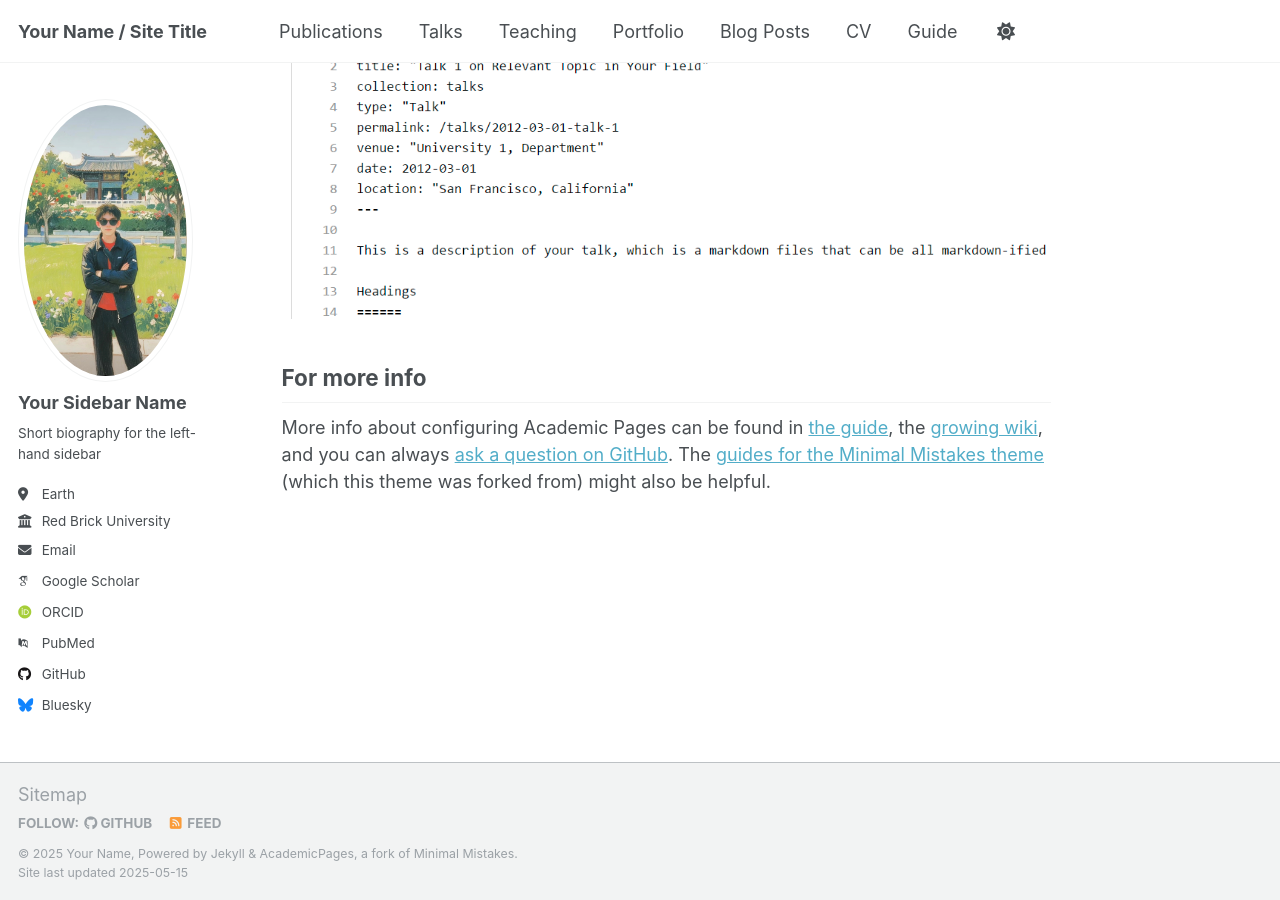
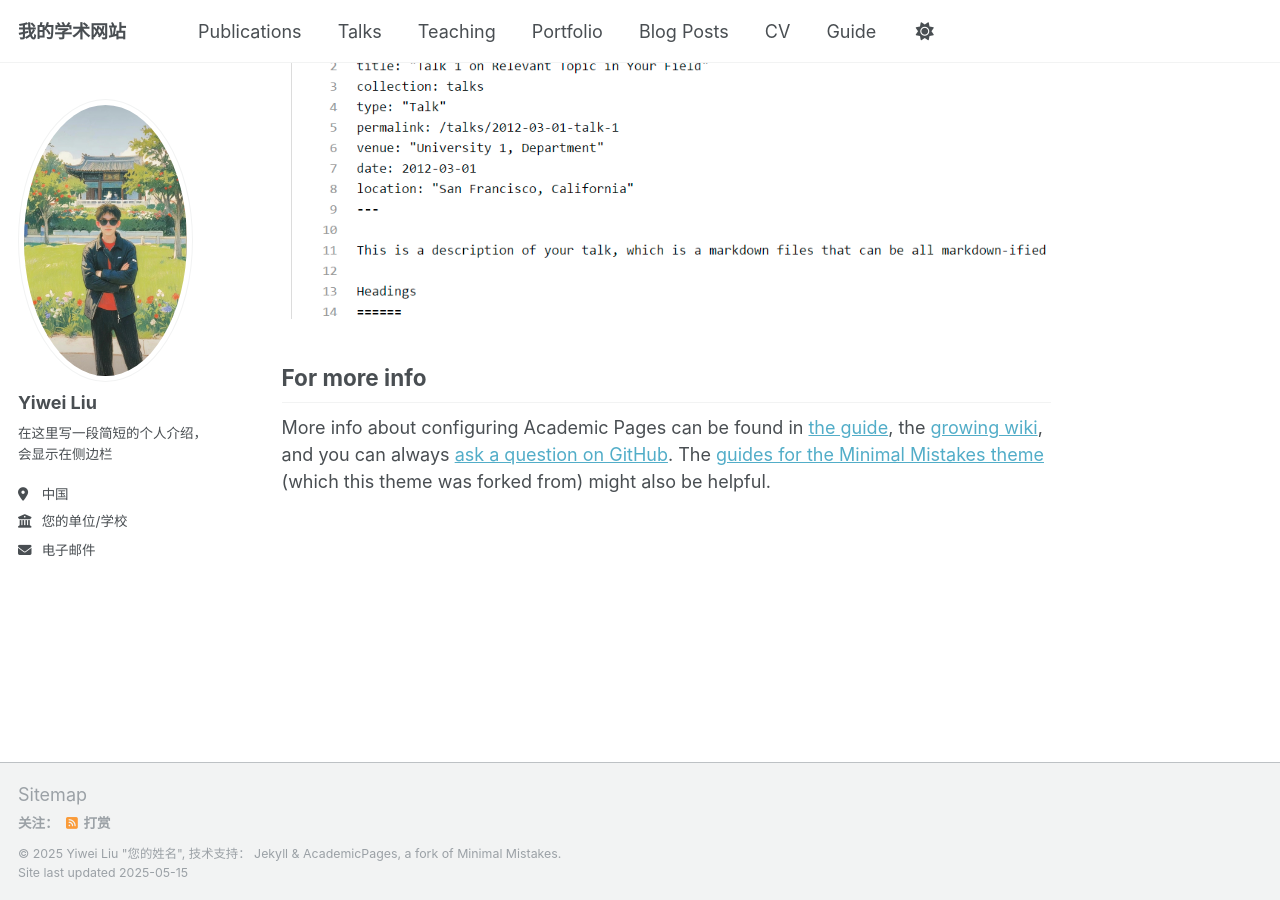
Before and after one commit to lywlywlywlywlyw/lywlywlywlywlyw.github.io, a Jekyll site: the page built from _pages/about.md, in a window 1280 px wide and 900 px high, scrolled down 2636 px. Built offline with Jekyll 4.4.1, drawn with Linux system fonts in a browser that asks for light colours; some web fonts are replaced.

Commit message:
Add files via upload

```diff
--- a/_config.yml
+++ b/_config.yml
@@ -7,15 +7,15 @@
 # server process.
 
 # Basic Site Settings
-locale                   : "en-US"
+locale                   : "zh-CN"
 site_theme               : "default"
-title                    : "Your Name / Site Title"
+title                    : 我的学术网站
 title_separator          : "-"
-name                     : &name "Your Name"
-description              : &description "personal description"
-url                      : https://academicpages.github.io # the base hostname & protocol for your site e.g. "https://[your GitHub username].github.io" or if you already have some other page hosted on Github then use "https://[your GitHub username].github.io/[Your Repo Name]"
-baseurl                  : "" # the subpath of your site, e.g. "/blog"
-repository               : "academicpages/academicpages.github.io"
+name                     : Yiwei Liu  "您的姓名"
+description              : 个人学术网站
+url                      : https://lywlywlywlywlyw.github.io # 您的网站URL
+baseurl                  : "" # 子路径，一般留空
+repository               : "lywlywlywlywlyw/lywlywlywlywlyw.github.io" # 您的GitHub仓库
 
 # Site Author - The following control what appear as part of the author content on the side bar.
 #               If a field is blank the icon and link will not appear, otherwise it will be shown.
@@ -23,67 +23,66 @@ repository               : "academicpages/academicpages.github.io"
 author:
   # Biographic information
   avatar           : "profile.png"
-  name             : "Your Sidebar Name"
-  pronouns         : # example: "she/her"
-  bio              : "Short biography for the left-hand sidebar"
-  location         : "Earth"
-  employer         : "Red Brick University"
-  uri              : # URL
-  email            : "none@example.org"
+  name             : "Yiwei Liu"
+  pronouns         : # 例如："他/他的"
+  bio              : "在这里写一段简短的个人介绍，会显示在侧边栏"
+  location         : "中国"
+  employer         : "您的单位/学校"
+  uri              : # 个人网站URL
+  email            : "您的邮箱@example.com"
 
-  # Academic websites
+  # Academic websites - 如果没有可以留空或删除#后的内容
   academia         : # URL
-  arxiv            : # URL - Update with the correct link to your profile
-  googlescholar    : "https://scholar.google.com/citations?user=PS_CX0AAAAAJ"
+  arxiv            : # URL
+  googlescholar    : # "https://scholar.google.com/citations?user=您的ID"
   impactstory      : # URL
-  orcid            : "http://orcid.org/yourorcidurl"
+  orcid            : # "http://orcid.org/您的ORCID"
   semantic         : # URL
-  pubmed           : "https://www.ncbi.nlm.nih.gov/pubmed/?term=john+snow"
+  pubmed           : # URL
   researchgate     : # URL
   scopus           : # URL
 
-  # Repositories and software development
-  bitbucket        : # Username - Update with your username on the site
-  codepen          : # Username
-  dribbble         : # Username
-  github           : "academicpages"
-  kaggle           : # Username
-  stackoverflow    : # User number or user number and name (i.e., use "1" or "1/jeff-atwood")
+  # Repositories and software development - 如果没有可以留空
+  bitbucket        : # 用户名
+  codepen          : # 用户名
+  dribbble         : # 用户名
+  github           : # 您的GitHub用户名
+  kaggle           : # 用户名
+  stackoverflow    : # 用户ID或用户ID/用户名
 
-  # Social media
-  bluesky          : "bsky.app" # Replace this with you Bluesky username
-  facebook         : # Username
-  flickr           : # Username
-  foursquare       : # Username
-  goodreads        : # Username
-  google_plus      : # Username
-  keybase          : # Username
-  instagram        : # Username
-  lastfm           : # Username
-  linkedin         : # Username
+  # Social media - 填写您使用的社交媒体平台，没有的可以留空
+  bluesky          : # 用户名
+  facebook         : # 用户名
+  flickr           : # 用户名
+  foursquare       : # 用户名
+  goodreads        : # 用户名
+  keybase          : # 用户名
+  instagram        : # 用户名
+  lastfm           : # 用户名
+  linkedin         : # 用户名
   mastodon         : # URL
   medium           : # URL
-  pinterest        : # Username
-  soundcloud       : # Username
-  steam            : # Username
+  pinterest        : # 用户名
+  soundcloud       : # 用户名
+  steam            : # 用户名
   telegram         : # URL
-  tumblr           : # Username
-  twitter          : # Username for X / Twitter
-  vine             : # Username
-  weibo            : # Username
-  wikipedia        : # Username
-  xing             : # Username
-  youtube          : # Username
-  zhihu            : # Username
+  tumblr           : # 用户名
+  twitter          : # X/Twitter用户名
+  vine             : # 用户名
+  weibo            : # 微博用户名
+  wikipedia        : # 用户名
+  xing             : # 用户名
+  youtube          : # 用户名
+  zhihu            : # 知乎用户名
 
-# Publication Category - The following the list of publication categories and their headings
+# Publication Category - 出版物类别及其标题
 publication_category:
   books:
-    title: 'Books'
+    title: '书籍'
   manuscripts:
-    title: 'Journal Articles'
+    title: '期刊论文'
   conferences:
-    title: 'Conference Papers'
+    title: '会议论文'
 
 # Site Settings
 teaser                   :  # filename of teaser fallback teaser image placed in /images/, .e.g. "500x300.png"
```
